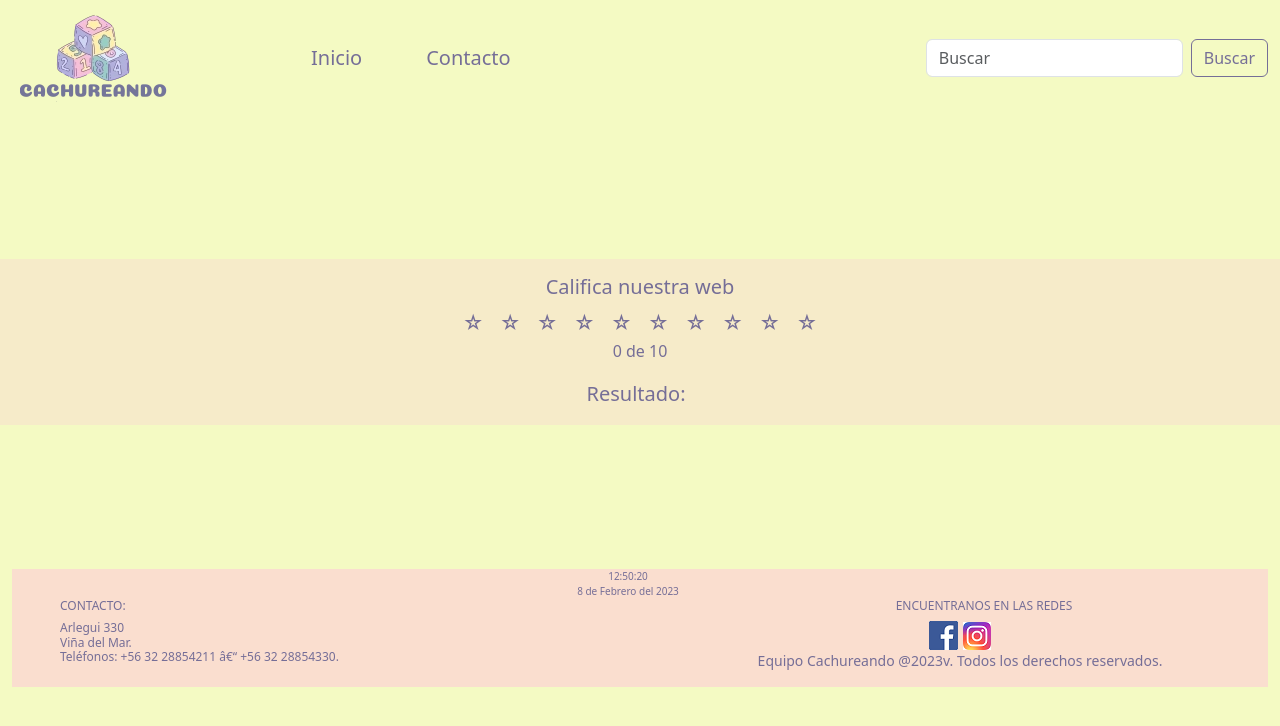
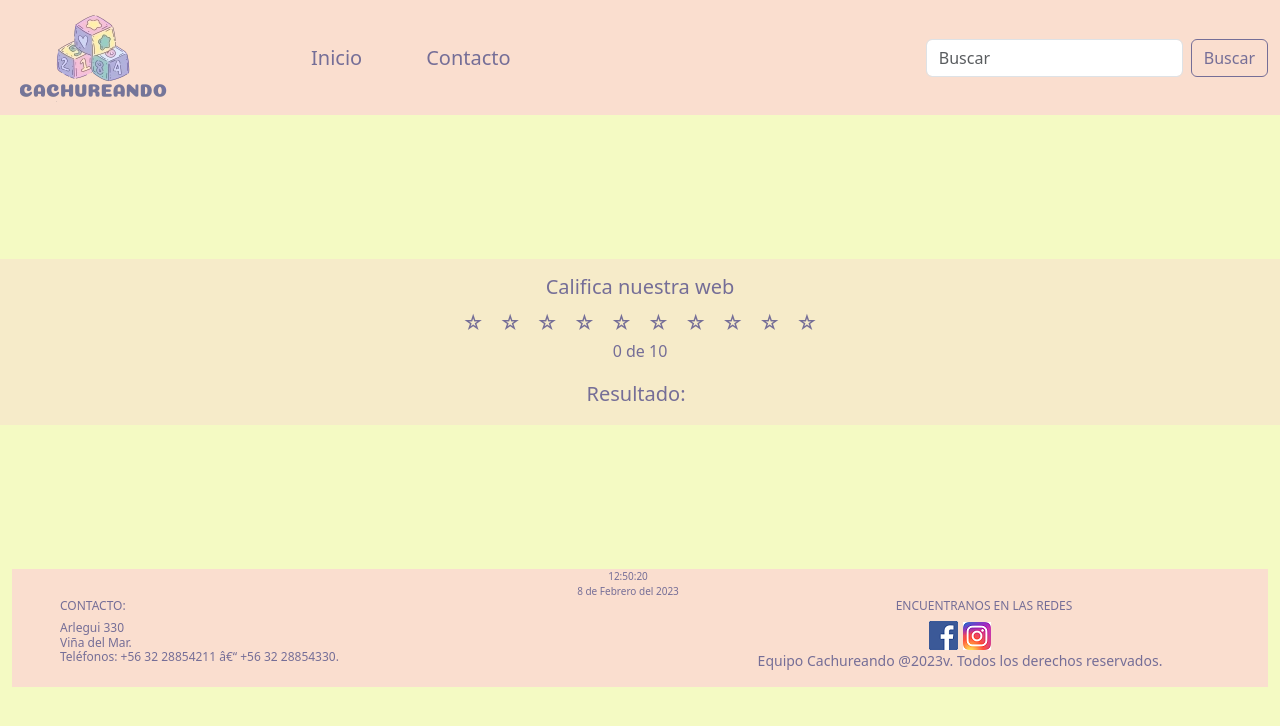
Before and after one commit to GrupoBootcamp/Sprint01, a website: page encuesta.html in a window 1280 px wide. Drawn offline with nearby package versions, Linux system fonts and the light colour scheme.

Commit message:
Rema Miguel, cambios al color del header

```diff
--- a/encuesta.html
+++ b/encuesta.html
@@ -10,7 +10,7 @@
 </head>
 <body class="bg-fondo">
       <!-- Header -->
-      <nav class="navbar navbar-expand-lg bg-fondo">
+      <nav class="navbar navbar-expand-lg bg-puente">
            <div class="container-fluid">
                   <a class="navbar-brand ms-2" href="#"> <img src="/img/logov2.webp" alt=""> </a>
                   <button class="navbar-toggler" type="button" data-bs-toggle="collapse" data-bs-target="#navbarSupportedContent" aria-controls="navbarSupportedContent" aria-expanded="false" aria-label="Toggle navigation">
```
Also changed, not shown: Contacto.html (+1 -1 lines).
